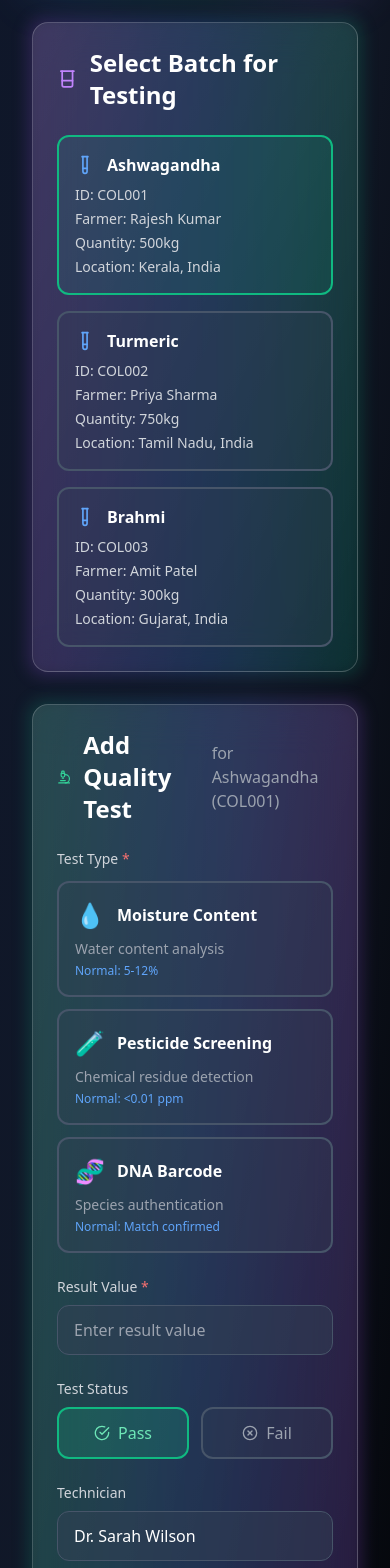
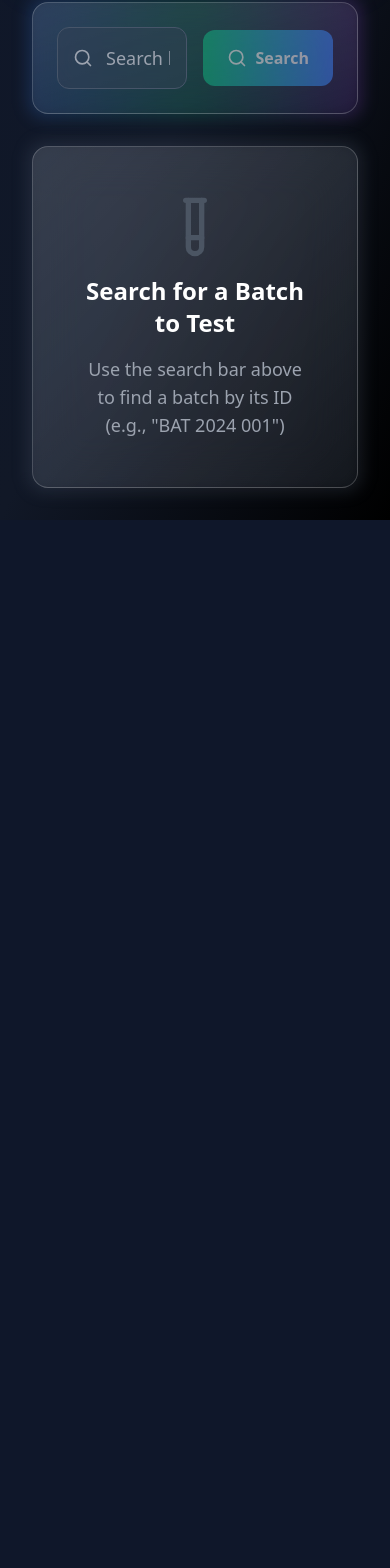
Before and after one commit to JunaidCD/Ayurherb-2.0, a React (Vite) app in the folder frontend/: page /test-lab-test in a window 390 px wide. Shown: the part 346-1914 px from the top of the page. After the commit the page ends 866 px from the top, so only its background shows below. Built offline with nearby package versions, Linux system fonts and the light colour scheme.

Commit message:
Test set up raedy

```diff
--- a/frontend/src/pages/LabTest/LabTest.jsx
+++ b/frontend/src/pages/LabTest/LabTest.jsx
@@ -2,7 +2,7 @@ import React, { useState, useEffect } from 'react';
 import {
   TestTube, Beaker, FlaskConical, Microscope, Upload, Save,
   CheckCircle, XCircle, Clock, Hash, Shield, Eye, Download,
-  Plus, RefreshCw, AlertCircle, FileText, Activity
+  Plus, RefreshCw, AlertCircle, FileText, Activity, Search
 } from 'lucide-react';
 import { api } from '../../utils/api';
 
@@ -11,6 +11,8 @@ const LabTest = ({ user, showToast = console.log }) => {
   const [selectedBatch, setSelectedBatch] = useState(null);
   const [testResults, setTestResults] = useState([]);
   const [loading, setLoading] = useState(true);
+  const [searchQuery, setSearchQuery] = useState('');
+  const [searchLoading, setSearchLoading] = useState(false);
 
   // Test form state
   const [newTest, setNewTest] = useState({
@@ -33,8 +35,18 @@ const LabTest = ({ user, showToast = console.log }) => {
     try {
       setLoading(true);
 
-      // Mock batches for testing
+      // Mock batches for testing - including BAT 2024 001
       const mockBatches = [
+        {
+          id: 'BAT 2024 001',
+          batchId: 'BAT 2024 001',
+          farmer: 'COL 2024',
+          herb: 'Allovera',
+          quantity: '5kg',
+          location: 'Bangalore, Karnataka',
+          harvestDate: '2024-09-24',
+          status: 'Ready for Testing'
+        },
         {
           id: 'COL001',
           batchId: 'BAT-2024-001',
@@ -68,15 +80,51 @@ const LabTest = ({ user, showToast = console.log }) => {
       ];
 
       setBatches(mockBatches);
-      if (!selectedBatch && mockBatches.length > 0) {
-        setSelectedBatch(mockBatches[0]);
-      }
 
     } catch (error) {
       console.error('Error loading batches:', error);
       showToast('Failed to load batches', 'error');
     } finally {
       setLoading(false);
+    }
+  };
+
+  // Search batch by ID
+  const handleSearchBatch = async () => {
+    if (!searchQuery.trim()) {
+      showToast('Please enter a Batch ID to search', 'error');
+      return;
+    }
+
+    try {
+      setSearchLoading(true);
+
+      // Find batch in the loaded batches
+      const foundBatch = batches.find(batch =>
+        batch.batchId.toLowerCase().includes(searchQuery.toLowerCase()) ||
+        batch.id.toLowerCase().includes(searchQuery.toLowerCase())
+      );
+
+      if (foundBatch) {
+        setSelectedBatch(foundBatch);
+        showToast(`Batch ${foundBatch.batchId} loaded for testing`, 'success');
+        setSearchQuery(''); // Clear search after successful search
+      } else {
+        showToast(`Batch "${searchQuery}" not found`, 'error');
+      }
+
+    } catch (error) {
+      console.error('Error searching batch:', error);
+      showToast('Error searching batch', 'error');
+    } finally {
+      setSearchLoading(false);
+    }
+  };
+
+  // Handle Enter key press in search
+  const handleSearchKeyPress = (e) => {
+    if (e.key === 'Enter') {
+      handleSearchBatch();
     }
   };
 
@@ -319,107 +367,110 @@ const LabTest = ({ user, showToast = console.log }) => {
                     <div className="w-2 h-2 bg-emerald-400 rounded-full animate-pulse"></div>
                     <span className="text-emerald-300 text-sm font-medium">Lab Active</span>
                   </div>
-                  <div className="text-gray-400 text-sm">
-                    {testResults.length} Tests Completed
+                </div>
+              </div>
             </div>
           </div>
         </div>
       </div>
 
+      {/* Search Bar */}
+      <div className="max-w-2xl mx-auto">
+        <div className="relative">
+          <div className="absolute -inset-1 bg-gradient-to-r from-blue-500/20 via-emerald-500/20 to-purple-500/20 rounded-2xl blur"></div>
+          <div className="relative bg-gradient-to-br from-white/10 via-white/5 to-transparent backdrop-blur-xl border border-white/20 rounded-2xl p-6">
             <div className="flex items-center gap-4">
+              <div className="flex-1 relative">
+                <Search className="absolute left-4 top-1/2 transform -translate-y-1/2 w-5 h-5 text-gray-400" />
+                <input
+                  type="text"
+                  placeholder="Search by Batch ID (e.g., BAT 2024 001)"
+                  value={searchQuery}
+                  onChange={(e) => setSearchQuery(e.target.value)}
+                  onKeyPress={handleSearchKeyPress}
+                  className="w-full pl-12 pr-4 py-4 bg-slate-700/50 border border-slate-600 rounded-xl text-white placeholder-gray-400 focus:border-emerald-500 focus:outline-none transition-all duration-200 text-lg"
+                />
+              </div>
               <button
-                onClick={loadBatches}
-                className="p-3 bg-white/10 hover:bg-white/20 border border-white/20 rounded-xl transition-all duration-200"
+                onClick={handleSearchBatch}
+                disabled={searchLoading || !searchQuery.trim()}
+                className="px-6 py-4 bg-gradient-to-r from-emerald-500 to-blue-500 hover:from-emerald-600 hover:to-blue-600 text-white font-semibold rounded-xl transition-all duration-200 flex items-center gap-2 disabled:opacity-50 disabled:cursor-not-allowed"
               >
-                <RefreshCw className="w-5 h-5 text-white" />
+                {searchLoading ? (
+                  <>
+                    <div className="w-5 h-5 border-2 border-white/30 border-t-white rounded-full animate-spin"></div>
+                    Searching...
+                  </>
+                ) : (
+                  <>
+                    <Search className="w-5 h-5" />
+                    Search
+                  </>
+                )}
               </button>
             </div>
+
+            {/* Selected Batch Display */}
+            {selectedBatch && (
+              <div className="mt-4 p-4 bg-emerald-500/10 border border-emerald-500/30 rounded-xl">
+                <div className="flex items-center gap-3">
+                  <CheckCircle className="w-5 h-5 text-emerald-400" />
+                  <div>
+                    <span className="text-emerald-300 font-medium">Batch Loaded: </span>
+                    <span className="text-white font-semibold">{selectedBatch.batchId}</span>
+                    <span className="text-gray-400 ml-2">• {selectedBatch.herb} • {selectedBatch.quantity}</span>
+                  </div>
+                </div>
+              </div>
+            )}
           </div>
         </div>
       </div>
 
-      <div className="grid grid-cols-1 lg:grid-cols-3 gap-8">
-        {/* Test Form */}
-        <div className="lg:col-span-2 space-y-8">
-          {/* Batch Selection */}
+      {/* Centered Add Quality Test Form */}
+      {selectedBatch ? (
+        <div className="max-w-4xl mx-auto">
           <div className="relative">
-            <div className="absolute -inset-1 bg-gradient-to-r from-purple-500/20 via-blue-500/20 to-emerald-500/20 rounded-2xl blur"></div>
-            <div className="relative bg-gradient-to-br from-white/10 via-white/5 to-transparent backdrop-blur-xl border border-white/20 rounded-2xl p-6">
-              <div className="flex items-center gap-3 mb-6">
-                <Beaker className="w-6 h-6 text-purple-400" />
-                <h2 className="text-2xl font-bold text-white">Select Batch for Testing</h2>
+            <div className="absolute -inset-1 bg-gradient-to-r from-emerald-500/20 via-blue-500/20 to-purple-500/20 rounded-2xl blur"></div>
+            <div className="relative bg-gradient-to-br from-white/10 via-white/5 to-transparent backdrop-blur-xl border border-white/20 rounded-2xl p-8">
+              <div className="flex items-center gap-3 mb-8">
+                <Microscope className="w-8 h-8 text-emerald-400" />
+                <h2 className="text-3xl font-bold text-white">Add Quality Test</h2>
+                <div className="text-gray-400">for {selectedBatch.herb} ({selectedBatch.batchId})</div>
               </div>
 
-              <div className="grid grid-cols-1 md:grid-cols-2 gap-4">
-                {batches.map((batch) => (
-                  <button
-                    key={batch.id}
-                    onClick={() => setSelectedBatch(batch)}
-                    className={`p-4 rounded-xl border-2 transition-all duration-200 text-left ${
-                      selectedBatch?.id === batch.id
-                        ? 'border-emerald-500 bg-emerald-500/10'
-                        : 'border-slate-600 bg-slate-700/30 hover:border-slate-500'
-                    }`}
-                  >
-                    <div className="flex items-center gap-3 mb-2">
-                      <TestTube className="w-5 h-5 text-blue-400" />
-                      <span className="text-white font-semibold">{batch.herb}</span>
-                    </div>
-                    <div className="space-y-1 text-sm text-gray-300">
-                      <p>ID: {batch.id}</p>
-                      <p>Farmer: {batch.farmer}</p>
-                      <p>Quantity: {batch.quantity}</p>
-                      <p>Location: {batch.location}</p>
-                    </div>
-                  </button>
-                ))}
-              </div>
-            </div>
-          </div>
-
-          {/* Test Form */}
-          {selectedBatch && (
-            <div className="relative">
-              <div className="absolute -inset-1 bg-gradient-to-r from-emerald-500/20 via-blue-500/20 to-purple-500/20 rounded-2xl blur"></div>
-              <div className="relative bg-gradient-to-br from-white/10 via-white/5 to-transparent backdrop-blur-xl border border-white/20 rounded-2xl p-6">
-                <div className="flex items-center gap-3 mb-6">
-                  <Microscope className="w-6 h-6 text-emerald-400" />
-                  <h2 className="text-2xl font-bold text-white">Add Quality Test</h2>
-                  <div className="text-gray-400">for {selectedBatch.herb} ({selectedBatch.id})</div>
-                </div>
-
-                <div className="space-y-6">
+              <div className="space-y-8">
               {/* Test Type Selection */}
               <div>
-                    <label className="block text-sm font-medium text-gray-300 mb-3">
+                <label className="block text-lg font-medium text-gray-300 mb-4">
                   Test Type <span className="text-red-400">*</span>
                 </label>
-                    <div className="grid grid-cols-1 md:grid-cols-3 gap-3">
+                <div className="grid grid-cols-1 md:grid-cols-3 gap-4">
                   {testTypes.map((type) => (
                     <button
                       key={type.value}
                       onClick={() => setNewTest(prev => ({ ...prev, testType: type.value }))}
-                          className={`p-4 rounded-xl border-2 transition-all duration-200 text-left ${
+                      className={`p-6 rounded-xl border-2 transition-all duration-200 text-left ${
                         newTest.testType === type.value
                           ? 'border-emerald-500 bg-emerald-500/10'
                           : 'border-slate-600 bg-slate-700/30 hover:border-slate-500'
                       }`}
                     >
-                          <div className="flex items-center gap-3 mb-2">
-                            <span className="text-2xl">{type.icon}</span>
-                            <span className="text-white font-semibold">{type.label}</span>
+                      <div className="flex items-center gap-3 mb-3">
+                        <span className="text-3xl">{type.icon}</span>
+                        <span className="text-white font-semibold text-lg">{type.label}</span>
                       </div>
-                          <p className="text-gray-400 text-sm">{type.description}</p>
-                          <p className="text-blue-400 text-xs mt-1">Normal: {type.normalRange}</p>
+                      <p className="text-gray-400 text-sm mb-2">{type.description}</p>
+                      <p className="text-blue-400 text-xs">Normal: {type.normalRange}</p>
                     </button>
                   ))}
                 </div>
               </div>
 
               {/* Result Value & Status */}
-                  <div className="grid grid-cols-1 md:grid-cols-2 gap-6">
+              <div className="grid grid-cols-1 md:grid-cols-2 gap-8">
                 <div>
-                      <label className="block text-sm font-medium text-gray-300 mb-2">
+                  <label className="block text-lg font-medium text-gray-300 mb-3">
                     Result Value <span className="text-red-400">*</span>
                   </label>
                   <div className="relative">
@@ -428,42 +479,41 @@ const LabTest = ({ user, showToast = console.log }) => {
                       value={newTest.resultValue}
                       onChange={(e) => setNewTest(prev => ({ ...prev, resultValue: e.target.value }))}
                       placeholder="Enter result value"
-                          className="w-full px-4 py-3 bg-slate-700/50 border border-slate-600 rounded-xl text-white placeholder-gray-400 focus:border-emerald-500 focus:outline-none transition-all duration-200"
+                      className="w-full px-4 py-4 bg-slate-700/50 border border-slate-600 rounded-xl text-white placeholder-gray-400 focus:border-emerald-500 focus:outline-none transition-all duration-200 text-lg"
                     />
                     {newTest.testType && (
-                          <div className="absolute right-3 top-1/2 transform -translate-y-1/2 text-gray-400 text-sm">
+                      <div className="absolute right-4 top-1/2 transform -translate-y-1/2 text-gray-400 text-sm">
                         {testTypes.find(t => t.value === newTest.testType)?.unit}
                       </div>
                     )}
                   </div>
                 </div>
 
-                    {/* Pass/Fail Status */}
                 <div>
-                      <label className="block text-sm font-medium text-gray-300 mb-2">
+                  <label className="block text-lg font-medium text-gray-300 mb-3">
                     Test Status
                   </label>
-                      <div className="flex gap-3">
+                  <div className="flex gap-4">
                     <button
                       onClick={() => setNewTest(prev => ({ ...prev, status: 'Passed' }))}
-                          className={`flex-1 px-4 py-3 rounded-xl border-2 transition-all duration-200 flex items-center justify-center gap-2 ${
+                      className={`flex-1 px-6 py-4 rounded-xl border-2 transition-all duration-200 flex items-center justify-center gap-3 ${
                         newTest.status === 'Passed'
                           ? 'border-emerald-500 bg-emerald-500/20 text-emerald-300'
                           : 'border-slate-600 bg-slate-700/30 text-gray-400 hover:border-slate-500'
                       }`}
                     >
-                          <CheckCircle className="w-4 h-4" />
+                      <CheckCircle className="w-5 h-5" />
                       Pass
                     </button>
                     <button
                       onClick={() => setNewTest(prev => ({ ...prev, status: 'Failed' }))}
-                          className={`flex-1 px-4 py-3 rounded-xl border-2 transition-all duration-200 flex items-center justify-center gap-2 ${
+                      className={`flex-1 px-6 py-4 rounded-xl border-2 transition-all duration-200 flex items-center justify-center gap-3 ${
                         newTest.status === 'Failed'
                           ? 'border-red-500 bg-red-500/20 text-red-300'
                           : 'border-slate-600 bg-slate-700/30 text-gray-400 hover:border-slate-500'
                       }`}
                     >
-                          <XCircle className="w-4 h-4" />
+                      <XCircle className="w-5 h-5" />
                       Fail
                     </button>
                   </div>
@@ -472,20 +522,20 @@ const LabTest = ({ user, showToast = console.log }) => {
 
               {/* Technician */}
               <div>
-                    <label className="block text-sm font-medium text-gray-300 mb-2">
+                <label className="block text-lg font-medium text-gray-300 mb-3">
                   Technician
                 </label>
                 <input
                   type="text"
                   value={newTest.technician}
                   onChange={(e) => setNewTest(prev => ({ ...prev, technician: e.target.value }))}
-                      className="w-full px-4 py-3 bg-slate-700/50 border border-slate-600 rounded-xl text-white placeholder-gray-400 focus:border-emerald-500 focus:outline-none transition-all duration-200"
+                  className="w-full px-4 py-4 bg-slate-700/50 border border-slate-600 rounded-xl text-white placeholder-gray-400 focus:border-emerald-500 focus:outline-none transition-all duration-200 text-lg"
                 />
               </div>
 
               {/* Certificate Upload */}
               <div>
-                    <label className="block text-sm font-medium text-gray-300 mb-2">
+                <label className="block text-lg font-medium text-gray-300 mb-3">
                   Test Certificate (PDF/Image)
                 </label>
                 <div className="relative">
@@ -498,20 +548,20 @@ const LabTest = ({ user, showToast = console.log }) => {
                   />
                   <label
                     htmlFor="certificate-upload"
-                        className="flex items-center justify-center w-full px-4 py-6 border-2 border-dashed border-slate-600 rounded-xl cursor-pointer hover:border-emerald-500 transition-all duration-200 bg-slate-700/20"
+                    className="flex items-center justify-center w-full px-6 py-8 border-2 border-dashed border-slate-600 rounded-xl cursor-pointer hover:border-emerald-500 transition-all duration-200 bg-slate-700/20"
                   >
                     <div className="text-center">
-                          <Upload className="w-8 h-8 text-gray-400 mx-auto mb-2" />
+                      <Upload className="w-10 h-10 text-gray-400 mx-auto mb-3" />
                       {newTest.certificate ? (
                         <div>
-                              <p className="text-emerald-400 font-medium">{newTest.certificate.name}</p>
+                          <p className="text-emerald-400 font-medium text-lg">{newTest.certificate.name}</p>
                           <p className="text-gray-400 text-sm">
                             {(newTest.certificate.size / 1024 / 1024).toFixed(2)} MB
                           </p>
                         </div>
                       ) : (
                         <div>
-                              <p className="text-gray-300">Click to upload certificate</p>
+                          <p className="text-gray-300 text-lg">Click to upload certificate</p>
                           <p className="text-gray-400 text-sm">PDF, JPG, PNG up to 10MB</p>
                         </div>
                       )}
@@ -522,28 +572,28 @@ const LabTest = ({ user, showToast = console.log }) => {
 
               {/* Notes */}
               <div>
-                    <label className="block text-sm font-medium text-gray-300 mb-2">
+                <label className="block text-lg font-medium text-gray-300 mb-3">
                   Notes (Optional)
                 </label>
                 <textarea
                   value={newTest.notes}
                   onChange={(e) => setNewTest(prev => ({ ...prev, notes: e.target.value }))}
                   placeholder="Additional notes about the test..."
-                      rows={3}
-                      className="w-full px-4 py-3 bg-slate-700/50 border border-slate-600 rounded-xl text-white placeholder-gray-400 focus:border-emerald-500 focus:outline-none transition-all duration-200 resize-none"
+                  rows={4}
+                  className="w-full px-4 py-4 bg-slate-700/50 border border-slate-600 rounded-xl text-white placeholder-gray-400 focus:border-emerald-500 focus:outline-none transition-all duration-200 resize-none text-lg"
                 />
               </div>
 
               {/* Progress Bar */}
               {submittingTest && (
-                    <div className="bg-slate-700/50 rounded-xl p-4">
-                      <div className="flex items-center gap-3 mb-2">
-                        <TestTube className="w-5 h-5 text-blue-400 animate-pulse" />
-                        <span className="text-white font-medium">Processing Test & Blockchain Verification...</span>
+                <div className="bg-slate-700/50 rounded-xl p-6">
+                  <div className="flex items-center gap-3 mb-3">
+                    <TestTube className="w-6 h-6 text-blue-400 animate-pulse" />
+                    <span className="text-white font-medium text-lg">Processing Test & Blockchain Verification...</span>
                   </div>
-                      <div className="w-full bg-slate-600 rounded-full h-2">
+                  <div className="w-full bg-slate-600 rounded-full h-3">
                     <div
-                          className="bg-gradient-to-r from-emerald-500 to-blue-500 h-2 rounded-full transition-all duration-300"
+                      className="bg-gradient-to-r from-emerald-500 to-blue-500 h-3 rounded-full transition-all duration-300"
                       style={{ width: `${uploadProgress}%` }}
                     ></div>
                   </div>
@@ -555,16 +605,16 @@ const LabTest = ({ user, showToast = console.log }) => {
               <button
                 onClick={handleSubmitTest}
                 disabled={submittingTest || !newTest.testType || !newTest.resultValue}
-                    className="w-full px-6 py-4 bg-gradient-to-r from-emerald-500 to-blue-500 hover:from-emerald-600 hover:to-blue-600 text-white font-semibold rounded-xl transition-all duration-200 flex items-center justify-center gap-2 disabled:opacity-50 disabled:cursor-not-allowed"
+                className="w-full px-8 py-5 bg-gradient-to-r from-emerald-500 to-blue-500 hover:from-emerald-600 hover:to-blue-600 text-white font-semibold rounded-xl transition-all duration-200 flex items-center justify-center gap-3 disabled:opacity-50 disabled:cursor-not-allowed text-lg"
               >
                 {submittingTest ? (
                   <>
-                        <div className="w-5 h-5 border-2 border-white/30 border-t-white rounded-full animate-spin"></div>
+                    <div className="w-6 h-6 border-2 border-white/30 border-t-white rounded-full animate-spin"></div>
                     Processing...
                   </>
                 ) : (
                   <>
-                        <Save className="w-5 h-5" />
+                    <Save className="w-6 h-6" />
                     Save Test & Verify on Blockchain
                   </>
                 )}
@@ -572,58 +622,23 @@ const LabTest = ({ user, showToast = console.log }) => {
               </div>
             </div>
           </div>
-          )}
-        </div>
-
-        {/* Test Results Sidebar */}
-        <div className="space-y-6">
-          <div className="relative">
-            <div className="absolute -inset-1 bg-gradient-to-r from-blue-500/20 via-emerald-500/20 to-purple-500/20 rounded-2xl blur"></div>
-            <div className="relative bg-gradient-to-br from-white/10 via-white/5 to-transparent backdrop-blur-xl border border-white/20 rounded-2xl shadow-xl overflow-hidden">
-              <div className="p-6 border-b border-white/10">
-                <div className="flex items-center gap-3">
-                  <Shield className="w-6 h-6 text-emerald-400" />
-                  <h3 className="text-xl font-bold text-white">Recent Test Results</h3>
-                </div>
-              </div>
-
-              <div className="p-6 space-y-4 max-h-96 overflow-y-auto">
-                {testResults.length === 0 ? (
-                  <div className="text-center py-8">
-                    <TestTube className="w-12 h-12 text-gray-600 mx-auto mb-3" />
-                    <p className="text-gray-400">No test results yet</p>
         </div>
       ) : (
-                  testResults.map((test) => (
-                    <div key={test.id} className="bg-slate-800/30 rounded-lg p-4">
-                      <div className="flex items-center justify-between mb-2">
-                        <div className="flex items-center gap-3">
-                          <TestTube className="w-4 h-4 text-blue-400" />
-                          <span className="text-white font-medium">{test.testType}</span>
-                        </div>
-                        {getStatusBadge(test.status)}
-                      </div>
-                      <div className="space-y-1 text-sm text-gray-300">
-                        <div>Batch: {test.batchId}</div>
-                        <div>Result: {test.result}</div>
-                        <div>Date: {test.testDate}</div>
-                        <div className="flex items-center gap-2">
-                          <Shield className="w-3 h-3 text-emerald-400" />
-                          <span className="text-emerald-400 text-xs">On-Chain Verified ✅</span>
-                        </div>
-                        <div className="flex items-center gap-2">
-                          <Hash className="w-3 h-3 text-blue-400" />
-                          <span className="text-blue-400 text-xs">{test.txId?.substr(0, 10)}...</span>
-                        </div>
-                      </div>
-                    </div>
-                  ))
-                )}
+        <div className="max-w-2xl mx-auto">
+          <div className="relative">
+            <div className="absolute -inset-1 bg-gradient-to-r from-slate-500/20 via-gray-500/20 to-slate-500/20 rounded-2xl blur"></div>
+            <div className="relative bg-gradient-to-br from-white/10 via-white/5 to-transparent backdrop-blur-xl border border-white/20 rounded-2xl p-12">
+              <div className="text-center">
+                <TestTube className="w-16 h-16 text-gray-600 mx-auto mb-4" />
+                <h3 className="text-2xl font-bold text-white mb-4">Search for a Batch to Test</h3>
+                <p className="text-gray-400 text-lg">
+                  Use the search bar above to find a batch by its ID (e.g., "BAT 2024 001")
+                </p>
               </div>
             </div>
           </div>
         </div>
-      </div>
+      )}
     </div>
   );
 };
```
Also changed, not shown: frontend/src/pages/Lab/LabDashboard.jsx (+22 -2 lines). Lines whose indentation alone changed are shown as unchanged.
